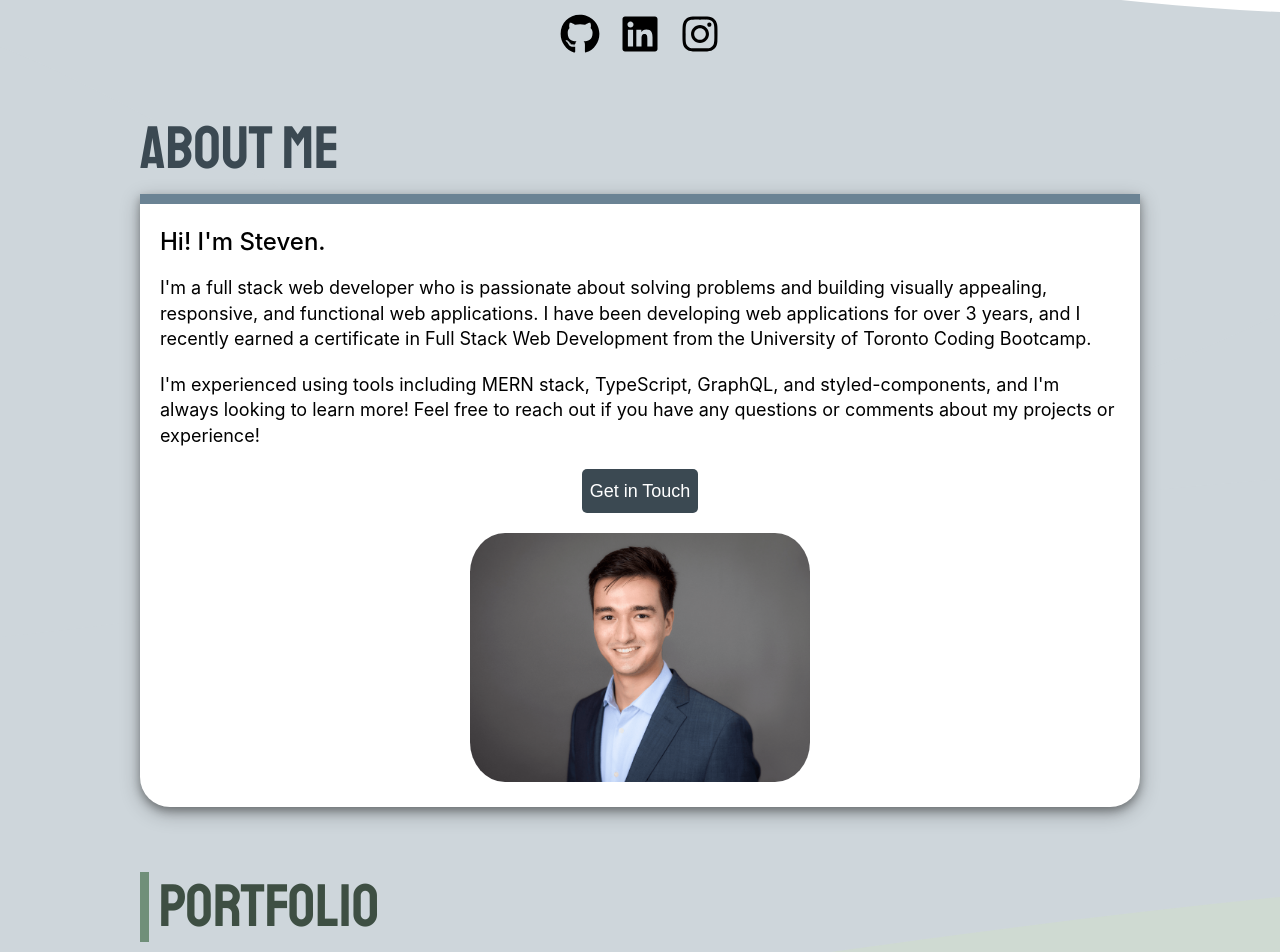
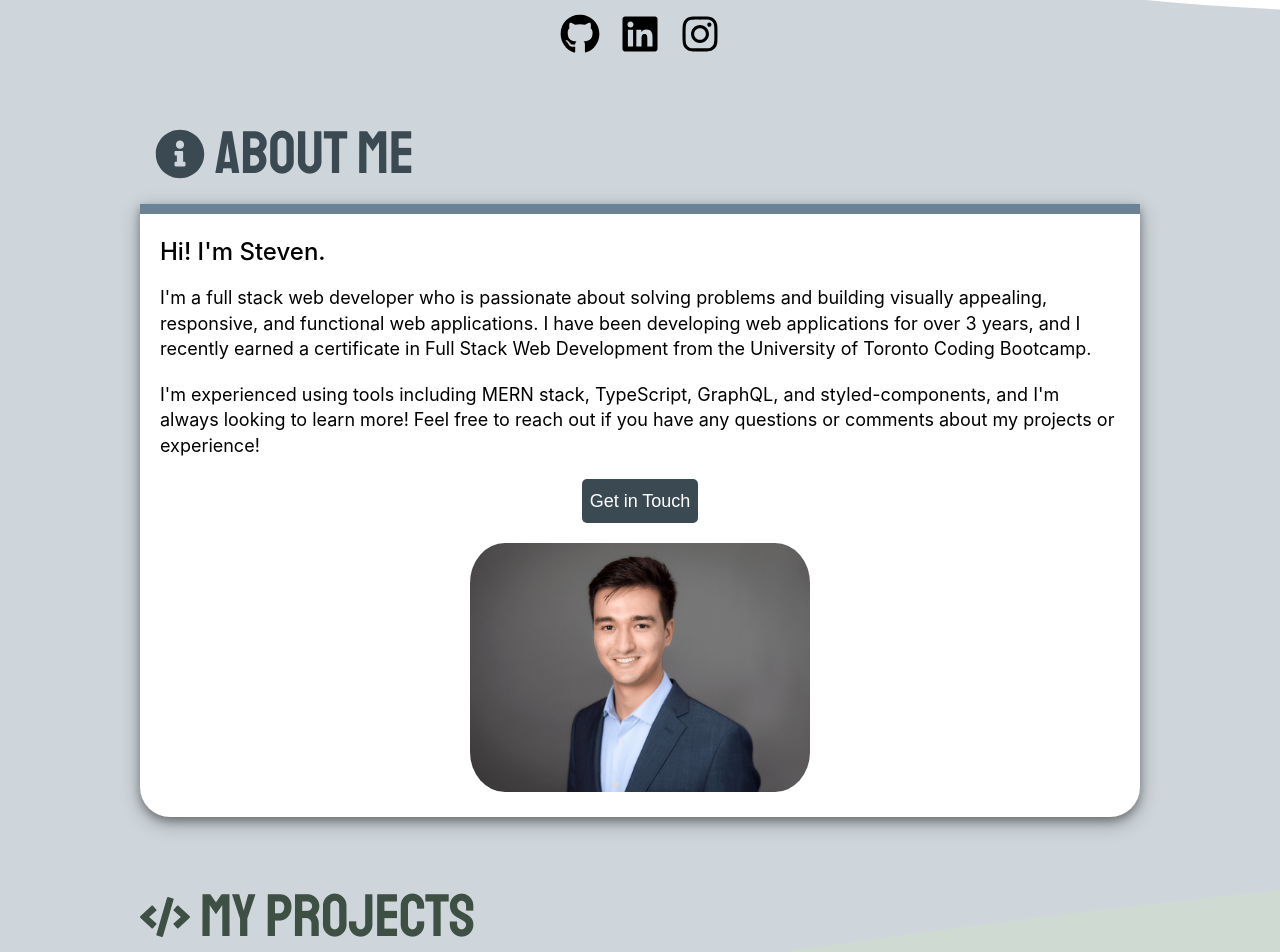
Before and after one commit to Stevtm/portfolio-v4, a React (Create React App) app: page / in a window 1280 px wide. Shown: the part 700-1652 px from the top of the page. Built offline with nearby package versions, Linux system fonts and the light colour scheme.

Commit message:
update colours and add section icons

```diff
--- a/src/components/About/index.tsx
+++ b/src/components/About/index.tsx
@@ -1,4 +1,5 @@
 import RecentPic from "../../assets/images/steven-min.png";
+import { FaInfoCircle } from "react-icons/fa";
 
 // import styled components
 import {
@@ -20,7 +21,10 @@ const About: React.FC = () => {
       <Anchor id={"about"}></Anchor>
       <AboutSection>
         <AboutHeader>
-          <HeaderText>About Me</HeaderText>
+          <HeaderText>
+            <FaInfoCircle style={{ paddingRight: "10px" }} />
+            About Me
+          </HeaderText>
         </AboutHeader>
         <AboutContent>
           <TextAndButton>
--- a/src/components/About/styles.ts
+++ b/src/components/About/styles.ts
@@ -27,12 +27,19 @@ export const AboutHeader = styled.div`
   display: flex;
   flex-direction: row;
   text-align: center;
-  padding: 10px 0;
+  padding: 15px;
   width: 100%;
+
+  /* typography */
+
+  /* visual decorations */
 `;
 
 export const HeaderText = styled.h2`
   /* box model */
+  align-items: center;
+  display: flex;
+  flex-direction: row;
   margin: 5px 0;
 
   /* typography */
--- a/src/components/Portfolio/index.tsx
+++ b/src/components/Portfolio/index.tsx
@@ -1,4 +1,5 @@
 import Project from "./Project";
+import { FaCode } from "react-icons/fa";
 import { portfolioInfo } from "../../utils/portfolio-info";
 
 // import styled components
@@ -6,7 +7,6 @@ import {
   Anchor,
   PortfolioHeader,
   PortfolioSection,
-	ColorBar,
   HeaderText,
 } from "./styles";
 
@@ -16,8 +16,10 @@ const Portfolio: React.FC = () => {
       <Anchor id={"portfolio"}></Anchor>
       <PortfolioSection>
         <PortfolioHeader>
-					<ColorBar></ColorBar>
-					<HeaderText>Portfolio</HeaderText>
+          <HeaderText>
+            <FaCode style={{ paddingRight: "10px" }} />
+            My Projects
+          </HeaderText>
         </PortfolioHeader>
         {portfolioInfo.map((info) => {
           return <Project info={info} key={info.id}></Project>;
--- a/src/components/Portfolio/styles.ts
+++ b/src/components/Portfolio/styles.ts
@@ -22,27 +22,22 @@ export const PortfolioSection = styled.section`
   }
 `;
 
-export const ColorBar = styled.div`
-  /* box model */
-  width: 0.55rem;
-  margin-right: 10px;
-
-  /* visual decorations */
-  background-color: ${({ theme }) => theme.pastelGreen.DEFAULT};
-`;
-
 export const PortfolioHeader = styled.div`
   /* box model */
   display: flex;
   flex-direction: row;
   text-align: center;
-  margin: 25px 0;
+  margin: 25px 0 0 0;
   width: 100%;
 `;
 
 export const HeaderText = styled.h2`
   /* box model */
+  align-items: center;
+  display: flex;
+  flex-direction: row;
   margin: 5px 0;
+
   /* typography */
   color: ${({ theme }) => theme.pastelGreen.dark};
   font-family: "Staatliches";
--- a/src/components/Resume/index.tsx
+++ b/src/components/Resume/index.tsx
@@ -1,4 +1,5 @@
 import ResumePDF from "../../assets/documents/Resume_08Aug2021.pdf";
+import { FaToolbox } from "react-icons/fa";
 
 // import styled components
 import {
@@ -37,7 +38,10 @@ const Resume = () => {
       <Anchor id={"resume"}></Anchor>
       <ResumeSection>
         <ResumeHeader>
-					<HeaderText>Résumé</HeaderText>
+          <HeaderText>
+            <FaToolbox style={{ paddingRight: "10px" }} />
+            Résumé
+          </HeaderText>
         </ResumeHeader>
         <TechContainer>
           <ResumeText>
--- a/src/components/Resume/styles.ts
+++ b/src/components/Resume/styles.ts
@@ -23,20 +23,23 @@ export const ResumeSection = styled.section`
 `;
 
 export const ResumeHeader = styled.div`
-	/* box model */
-	display: flex;
-	flex-direction: row;
-	text-align: center;
-	margin: 10px 0;
-	width: 100%:
+  /* box model */
+  display: flex;
+  flex-direction: row;
+  text-align: center;
+  margin: 10px 0;
+  width: 100%;
 `;
 
 export const HeaderText = styled.h2`
   /* box model */
+  align-items: center;
+  display: flex;
+  flex-direction: row;
   margin: 5px 0;
 
   /* typography */
-  color: ${({ theme }) => theme.prussianBlue.dark};
+  color: ${({ theme }) => theme.pastelPurple.dark};
   font-family: "Staatliches";
   font-size: 3.75rem;
   font-weight: 500;
@@ -55,7 +58,7 @@ export const ResumeText = styled.h3`
 export const TechContainer = styled.div`
   /* box model */
   align-items: center;
-  border-top: 10px solid ${({ theme }) => theme.prussianBlue.DEFAULT};
+  border-top: 10px solid ${({ theme }) => theme.pastelPurple.DEFAULT};
   border-radius: 0px 0px 30px 30px;
   display: flex;
   flex-direction: row;
@@ -86,7 +89,7 @@ export const Icons = styled.div`
   justify-content: center;
 
   /* typography */
-  color: ${({ theme }) => theme.prussianBlue.dark};
+  color: ${({ theme }) => theme.pastelPurple.dark};
 
   svg {
     /* box model */
@@ -121,12 +124,12 @@ export const ResumeButton = styled.button`
   line-height: 1.75rem;
 
   /* visual decorations */
-  background-color: ${({ theme }) => theme.prussianBlue.dark};
+  background-color: ${({ theme }) => theme.pastelPurple.dark};
   cursor: pointer;
   transition: 0.2s all;
 
   &:hover {
-    background-color: ${({ theme }) => theme.prussianBlue.DEFAULT};
+    background-color: ${({ theme }) => theme.pastelPurple.DEFAULT};
   }
 `;
 
--- a/src/components/Title/styles.ts
+++ b/src/components/Title/styles.ts
@@ -23,7 +23,7 @@ export const ColorBar = styled.div`
   margin-right: 10px;
 
   /* visual decorations */
-  background-color: ${({ theme }) => theme.pastelGreen.DEFAULT};
+  background-color: ${({ theme }) => theme.pastelBlue.DEFAULT};
 `;
 
 export const Name = styled.h1`
@@ -38,7 +38,7 @@ export const Name = styled.h1`
   line-height: 1;
 
   span {
-    color: ${({ theme }) => theme.pastelGreen.dark};
+    color: ${({ theme }) => theme.pastelBlue.dark};
   }
 `;
 
@@ -82,7 +82,7 @@ export const Link = styled.a`
     transition: 0.2s all ease-in-out;
 
     &:hover {
-      color: ${({ theme }) => theme.pastelGreen.dark};
+      color: ${({ theme }) => theme.pastelBlue.dark};
     }
   }
 `;
```
Lines whose indentation alone changed are shown as unchanged.
